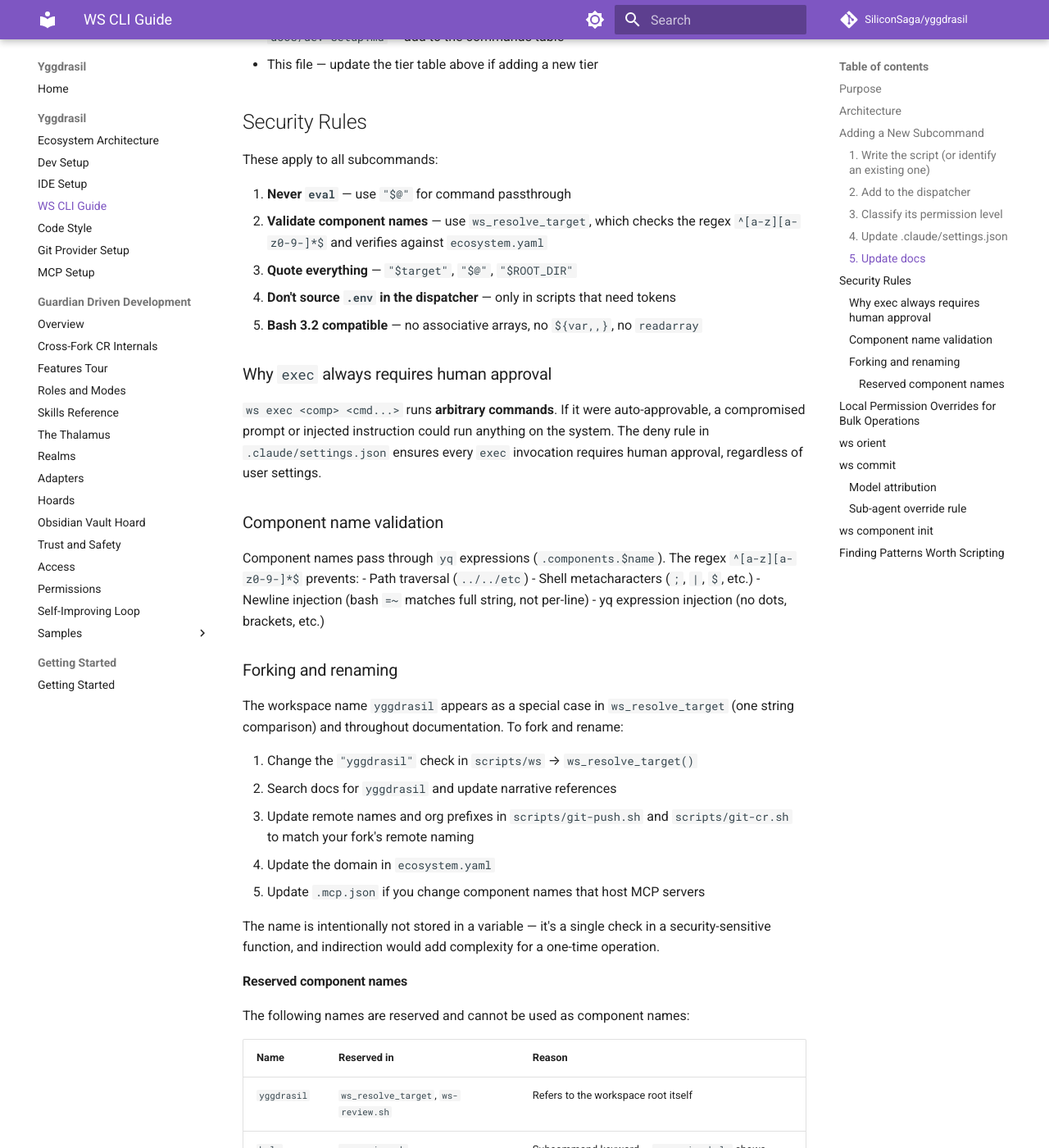
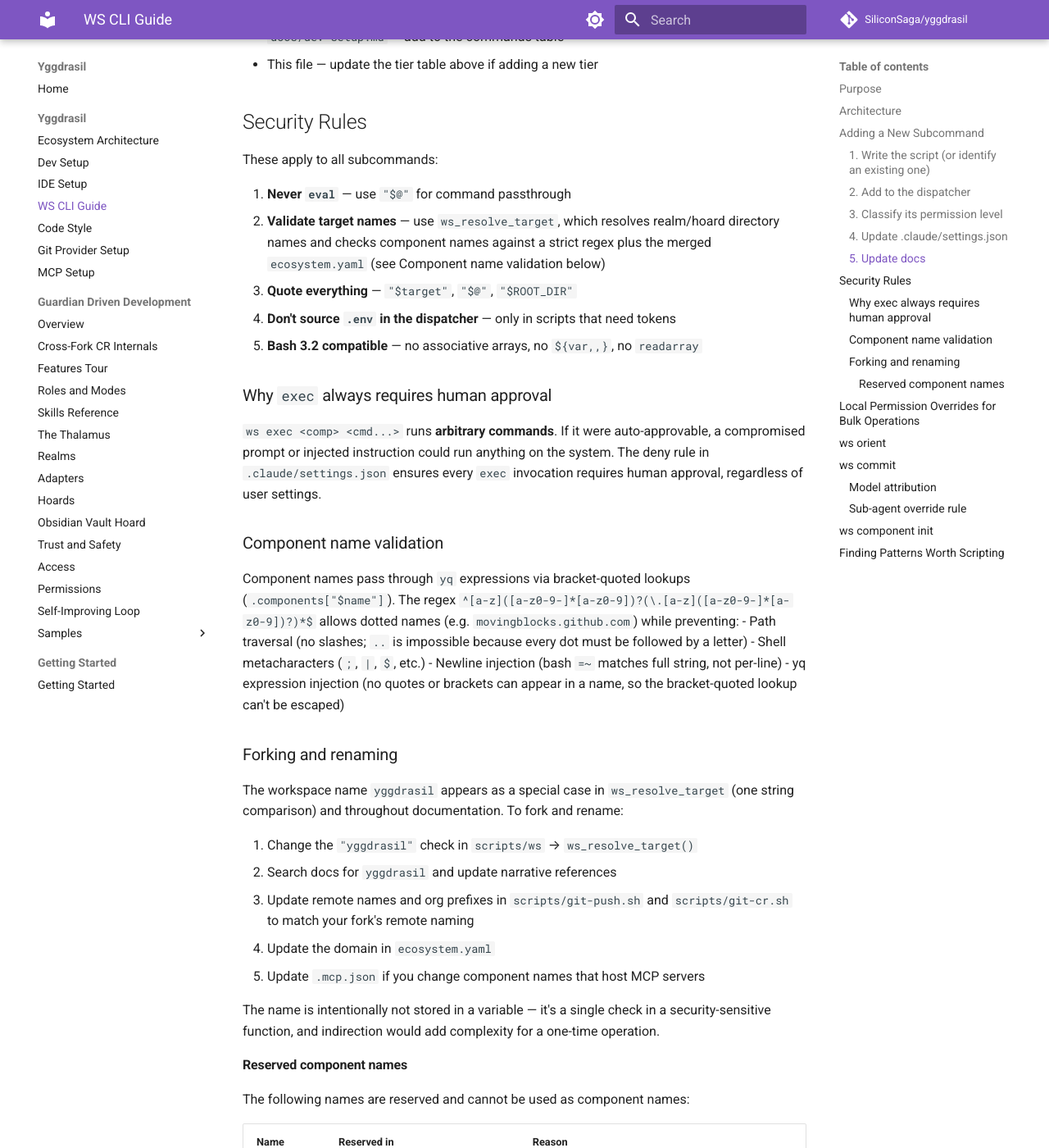
Before and after one commit to SiliconSaga/yggdrasil, an MkDocs documentation site: the page built from docs/ws-cli-guide.md, in a window 1280 px wide and 1400 px high, scrolled down 3025 px. Shown: the whole window at 82% size. Built offline with MkDocs 1.6.1 and Material for MkDocs 9.7.7, drawn with Linux system fonts in a browser that asks for light colours; comment, search, counter and statistics services are not loaded.

Commit message:
fix(ws): PR #94 review — traversal guard in audit normalization + doc accuracy
Addresses PR #94 review findings from Copilot + CodeRabbit:

- Audit normalization now skips entries containing `..` entirely (Copilot): `Bash(bash tests/vendor/bats-core/bin/bats tests/../tmp/evil/)` previously normalized and dodged the `Bash(bash *)` finding. Applied to the ws-wrapper rule too (`bash ../elsewhere/scripts/ws …` is not our script) — Copilot only flagged the bats case but the traversal logic is identical. Two new regression tests.
- ws-cli-guide.md Security Rules (Copilot): the documented resolver regex and "no dots" yq-injection rationale predated dotted-name support and the bracket-quoted `.components["$name"]` lookup; rewritten to match the implementation (dots allowed, traversal still impossible since every dot must be followed by a letter, bracket lookup unescapable without quotes/brackets in the name).
- Plan doc lint (CodeRabbit): language identifier on the watchlist fence, `P***` emphasis → `P\*`.

Not addressed: the ws-realm.sh:76 "Invalid target name" comment — the message already states "no realm or hoard dir matched it either" (added earlier in this PR); replied on the thread.

Co-Authored-By: Claude Fable 5 <noreply@anthropic.com>

```diff
--- a/docs/ws-cli-guide.md
+++ b/docs/ws-cli-guide.md
@@ -116,8 +116,10 @@ Every subcommand falls into one of three tiers:
 These apply to all subcommands:
 
 1. **Never `eval`** — use `"$@"` for command passthrough
-2. **Validate component names** — use `ws_resolve_target`, which checks
-   the regex `^[a-z][a-z0-9-]*$` and verifies against `ecosystem.yaml`
+2. **Validate target names** — use `ws_resolve_target`, which resolves
+   realm/hoard directory names and checks component names against a
+   strict regex plus the merged `ecosystem.yaml` (see Component name
+   validation below)
 3. **Quote everything** — `"$target"`, `"$@"`, `"$ROOT_DIR"`
 4. **Don't source `.env` in the dispatcher** — only in scripts that need tokens
 5. **Bash 3.2 compatible** — no associative arrays, no `${var,,}`, no `readarray`
@@ -128,11 +130,11 @@ These apply to all subcommands:
 
 ### Component name validation
 
-Component names pass through `yq` expressions (`.components.$name`). The regex `^[a-z][a-z0-9-]*$` prevents:
-- Path traversal (`../../etc`)
+Component names pass through `yq` expressions via bracket-quoted lookups (`.components["$name"]`). The regex `^[a-z]([a-z0-9-]*[a-z0-9])?(\.[a-z]([a-z0-9-]*[a-z0-9])?)*$` allows dotted names (e.g. `movingblocks.github.com`) while preventing:
+- Path traversal (no slashes; `..` is impossible because every dot must be followed by a letter)
 - Shell metacharacters (`;`, `|`, `$`, etc.)
 - Newline injection (bash `=~` matches full string, not per-line)
-- yq expression injection (no dots, brackets, etc.)
+- yq expression injection (no quotes or brackets can appear in a name, so the bracket-quoted lookup can't be escaped)
 
 ### Forking and renaming
 
```
Also changed, not shown: docs/plans/2026-06-10-gdd-ga-cleanups-plan.md (+2 -2 lines), 2 other files.
